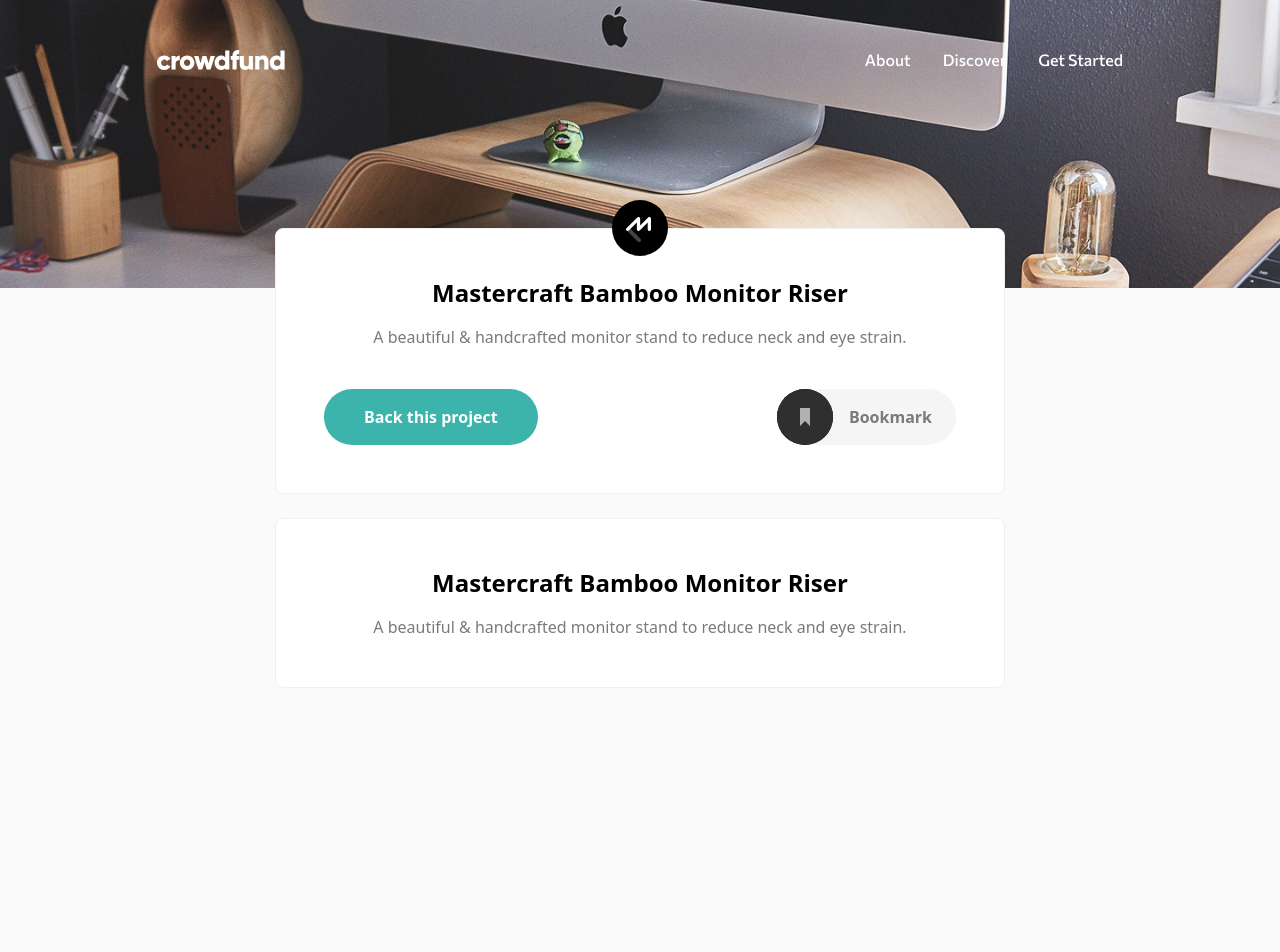
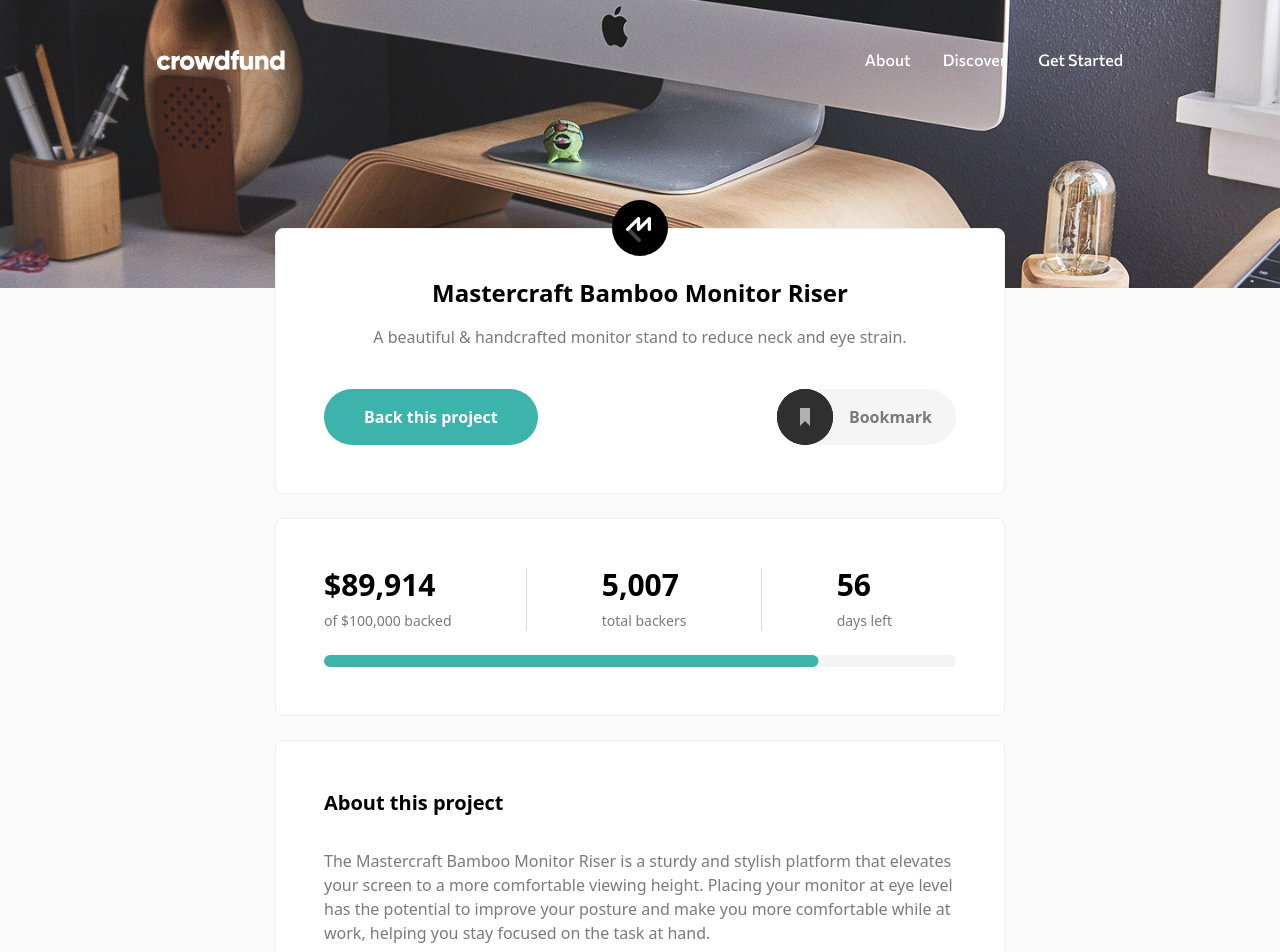
Before and after one commit to casbern/crowdfund-page, a React (Vite) app: page / in a window 1280 px wide. Shown: the top 952 px of the page. Before the commit the page ends 800 px from the top, so only its background shows below. Built offline with nearby package versions, Linux system fonts and the light colour scheme.

Commit message:
added new section

```diff
--- a/src/App.tsx
+++ b/src/App.tsx
@@ -42,9 +42,62 @@ function App() {
         </div>
 
         <div className="border border-border bg-white rounded-lg mb-6 p-12">
-          <h1 className="text-center text-2xl font-bold text-title">Mastercraft Bamboo Monitor Riser</h1>
-          <p className="text-center text-txt mt-4">A beautiful & handcrafted monitor stand to reduce neck and eye strain.</p>
+          <div className="flex flex-col md:flex-row items-center justify-between mb-6 md:pr-16">
+            <div className="flex flex-col gap-2">
+              <span className="text-3xl font-bold">$89,914</span>
+              <span className="text-txt text-sm">of $100,000 backed</span>
+            </div>
+
+            <svg className="hidden md:inline" width="1" height="63" viewBox="0 0 1 63" fill="none" xmlns="http://www.w3.org/2000/svg">
+              <rect opacity="0.15" width="1" height="63" fill="black"/>
+            </svg>
+
+            <svg className="md:hidden mt-6 mb-6" width="80" height="1" viewBox="0 0 80 1" fill="none" xmlns="http://www.w3.org/2000/svg">
+              <rect id="Rectangle" opacity="0.15" width="80" height="1" fill="black"/>
+            </svg>
+
+
+            <div className="flex flex-col gap-2">
+              <span className="text-3xl font-bold">5,007</span>
+              <span className="text-txt text-sm">total backers</span>
+            </div>
+
+            <svg className="hidden md:inline" width="1" height="63" viewBox="0 0 1 63" fill="none" xmlns="http://www.w3.org/2000/svg">
+              <rect opacity="0.15" width="1" height="63" fill="black"/>
+            </svg>
+
+            <svg className="md:hidden mt-6 mb-6" width="80" height="1" viewBox="0 0 80 1" fill="none" xmlns="http://www.w3.org/2000/svg">
+              <rect id="Rectangle" opacity="0.15" width="80" height="1" fill="black"/>
+            </svg>
+
+            <div className="flex flex-col gap-2">
+              <span className="text-3xl font-bold">56</span>
+              <span className="text-txt text-sm">days left</span>
+            </div>
+          </div>
+
+
+          <svg className="max-w-full" width="634" height="12" viewBox="0 0 634 12" fill="none" xmlns="http://www.w3.org/2000/svg">
+            <rect opacity="0.05" width="634" height="12" rx="6" fill="#2F2F2F"/>
+            <rect width="496" height="12" rx="6" fill="#3CB3AB"/>
+          </svg>
+
         </div>
+
+        <div className="border border-border bg-white rounded-lg mb-6 p-12">
+          <h2 className="text-xl font-bold mb-8">About this project</h2>
+          <p className="text-txt">
+            The Mastercraft Bamboo Monitor Riser is a sturdy and stylish
+            platform that elevates your screen to a more comfortable viewing height.
+            Placing your monitor at eye level has the potential to improve your posture
+            and make you more comfortable while at work, helping you stay focused on the task at hand.
+          </p>
+          <p className="text-txt mt-7">
+            Featuring artisan craftsmanship, the simplicity of design creates extra desk space
+            below your computer to allow notepads, pens, and USB drives to be stored under the stand.
+          </p>
+        </div>
+
       </div>
     </div>
   )
--- /dev/null
+++ b/src/components/Card.tsx
@@ -0,0 +1,25 @@
+import Button from "./Button"
+
+const Card = () => {
+  return (
+    <div>
+      <div>
+        <h3>Bamboo Stand</h3>
+        <span>Pledge $25 or more</span>
+      </div>
+
+      <p>
+        You get an ergonomic stand made of natural bamboo.
+        You've helped us launch our promotional campaign, and you’ll
+        be added to a special Backer member list.
+      </p>
+
+      <div>
+        <span> <strong>101</strong> left</span>
+        <Button>Select Reward</Button>
+      </div>
+    </div>
+  )
+}
+
+export default Card
```
